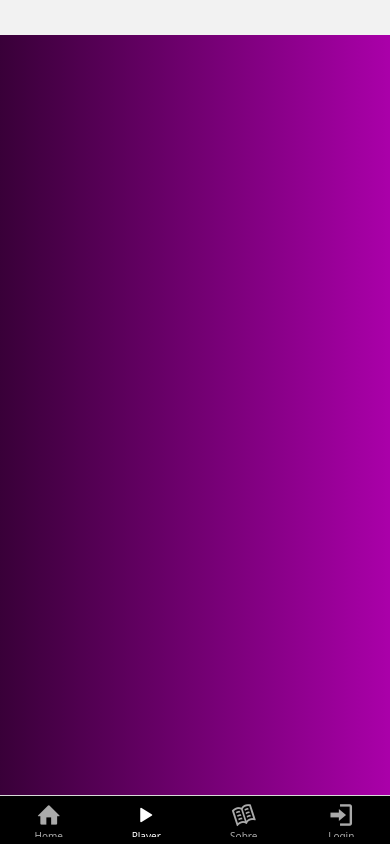
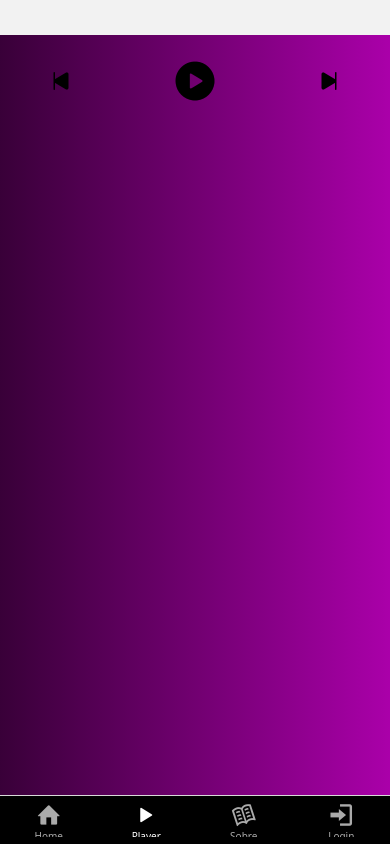
Before and after one commit to yagomahler/Trabalho-Final-React-Native--Grupo-4, a React Native app: screen /Player in a window 390 px wide. Built offline with nearby package versions, Linux system fonts and the light colour scheme; no server answers.

Commit message:
Estilizações padrão

```diff
--- a/src/screens/Login/index.tsx
+++ b/src/screens/Login/index.tsx
@@ -1,21 +1,17 @@
 import { Feather } from '@expo/vector-icons';
 import axios from 'axios';
+import { LinearGradient } from 'expo-linear-gradient';
 import React, { useState } from 'react';
 import { Alert, Text, TextInput, TouchableOpacity, View } from 'react-native';
 import { LoginPageNavigationProp } from '../../routes/navigators/StackNavigator';
 import { styles } from './style';
-
-
 export const Login: React.FC<{ navigation: LoginPageNavigationProp }> = ({ navigation }) => {
     const [useremail, setUseremail] = useState('');
     const [password, setPassword] = useState('');
     const [usuariosList, setUsuariosList] = useState([]);
-
-
     axios.get ('https://69236cb13ad095fb847084f7.mockapi.io/backstage/usuarios',{
     }).then (response => {
         setUsuariosList (response.data);
-
     });
     const handleLogin = async () => {
         const usuarioEncontrado = usuariosList.find(
@@ -36,15 +32,12 @@ export const Login: React.FC<{ navigation: LoginPageNavigationProp }> = ({ navig
         catch (error) {
             console.error('Erro ao buscar usuários:', error);
         }
-
 };
       return (
         <View style={styles.container}>
-
             <View style={styles.avatarContainer}>
                 <Feather name="user" size={80} color="#fff" />
             </View>
-
             <TextInput
                 style={styles.input}
                 placeholder="Username"
@@ -53,7 +46,6 @@ export const Login: React.FC<{ navigation: LoginPageNavigationProp }> = ({ navig
                 value={useremail}
                 autoCapitalize="none"
             />
-
             <TextInput
                 style={styles.input}
                 placeholder="Password"
@@ -62,20 +54,21 @@ export const Login: React.FC<{ navigation: LoginPageNavigationProp }> = ({ navig
                 value={password}
                 secureTextEntry
             />
-
+            <TouchableOpacity style={styles.button} onPress={handleLogin}>
+                <Text style={styles.buttonText}>Entrar</Text>
+            </TouchableOpacity>
             <TouchableOpacity >
             <Text style={styles.linkText}>Esqueceu a Senha?</Text>
             </TouchableOpacity>
-
-            <TouchableOpacity style={styles.button} onPress={handleLogin}>
-                <Text style={styles.buttonText}>Entrar</Text>
-            </TouchableOpacity>
-
             <TouchableOpacity>
             <Text style={styles.linkText}>Criar Conta</Text>
             </TouchableOpacity>
-
-
+            <LinearGradient
+                colors={['transparent', '#aa00a9']}
+                start={{ x: 0, y: 1 }}
+                end={{ x: 6, y: 1 }}
+                style={styles.gradient}
+            />
         </View>
     );
 };
--- a/src/screens/Login/style.ts
+++ b/src/screens/Login/style.ts
@@ -1,15 +1,14 @@
 import { StyleSheet } from "react-native";
 
-const styles = StyleSheet.create({
+export const styles = StyleSheet.create({
   container: {
     flex: 1,
-    backgroundColor: "#1C1C1C",
+    backgroundColor: "#000",
     alignItems: "center",
     marginTop: 35,
     justifyContent: "center",
     zIndex: 2,
   },
-
   avatarContainer: {
     marginBottom: 50,
     width: 100,
@@ -74,5 +73,3 @@ const styles = StyleSheet.create({
     height: "150%",
   },
 });
-
-export default styles;
--- a/src/screens/Player/styles.ts
+++ b/src/screens/Player/styles.ts
@@ -14,4 +14,18 @@ export const styles = StyleSheet.create({
     width: "150%",
     height: "150%",
   },
+  controls: {
+    flexDirection: "row",
+    justifyContent: "space-around",
+    alignItems: "center",
+    marginTop: 20,
+    zIndex: 2,
+  },
+  trackTitle: {
+    color: "#fff",
+    fontSize: 400,
+    fontWeight: "bold",
+    marginBottom: 10,
+    zIndex: 2,
+  },
 });
--- a/src/screens/Sobre/index.tsx
+++ b/src/screens/Sobre/index.tsx
@@ -1,16 +1,11 @@
 import { LinearGradient } from 'expo-linear-gradient';
 import React from 'react';
-import { Text, TouchableOpacity, View } from 'react-native';
-import { SobrePageNavigationProp } from '../../routes/navigators/StackNavigator';
+import { View } from 'react-native';
 import { styles } from './styles';
 
-export const Sobre: React.FC<{ navigation: SobrePageNavigationProp }> = ({ navigation }) =>{
+export const Sobre = () => {
   return (
-   <View>
-<Text>Sobre</Text>
-<TouchableOpacity onPress={() => navigation.navigate('Home', {id: 'Grupo4'})}>
-    <Text>Indo para Home</Text>
-</TouchableOpacity>
+    <View style={styles.container}>Sobre
     <LinearGradient
       colors={['transparent', '#aa00a9']}
       start={{ x: 0, y: 1 }}
@@ -21,4 +16,4 @@ export const Sobre: React.FC<{ navigation: SobrePageNavigationProp }> = ({ navig
   )
 }
 
-export default Sobre;
+export default Sobre
```
Lines whose indentation alone changed are shown as unchanged.
